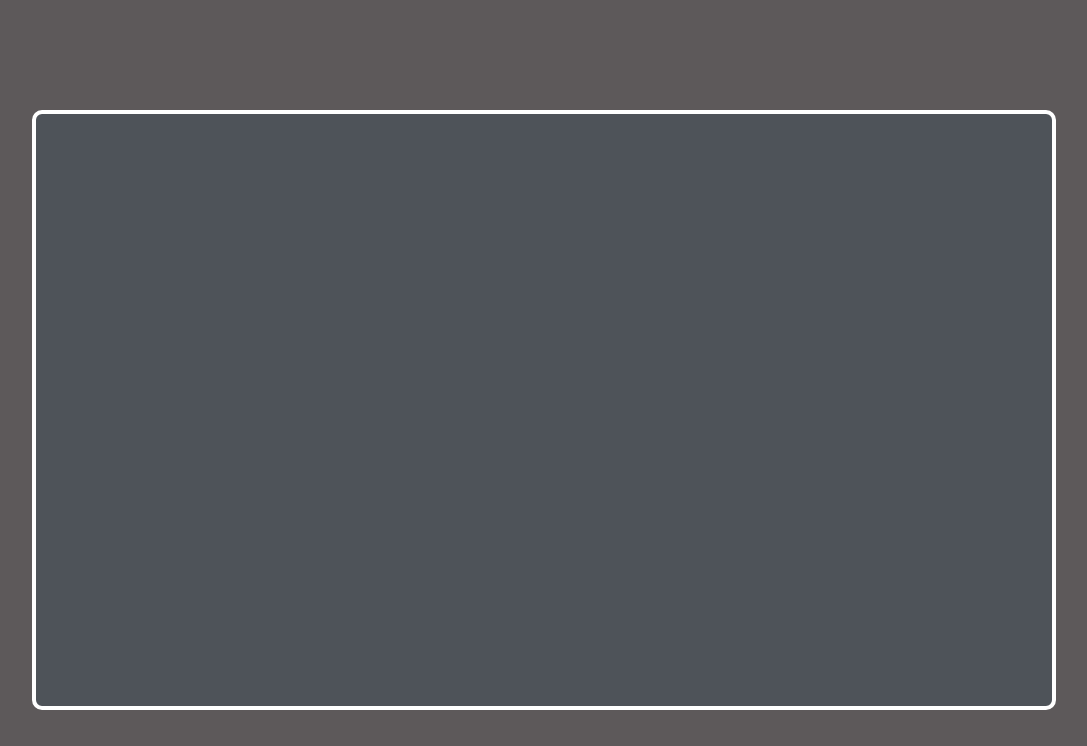
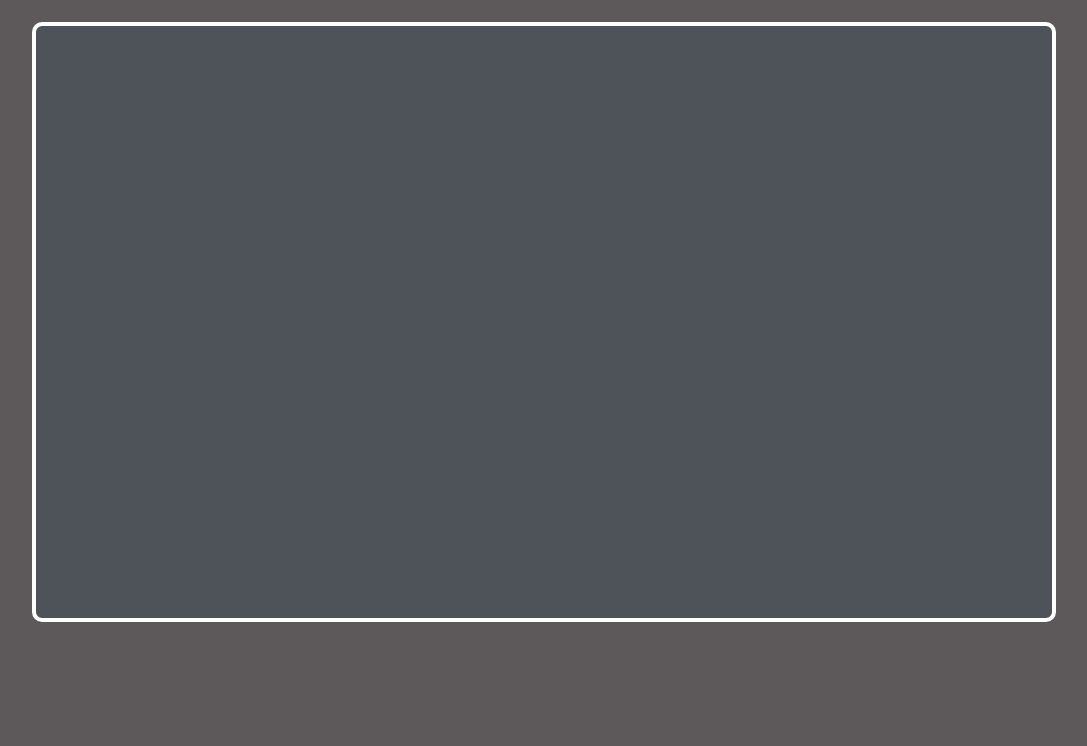
Before and after one commit to phoenix149/ECF_EXO4, a plain HTML site: page index.html in a window 1280 px wide. Shown: the part 186-932 px from the top of the page, without its empty margins (96-1183 px from the left). After the commit the page ends 844 px from the top, so only its background shows below. Drawn offline with nearby package versions, Linux system fonts and the light colour scheme.

Commit message:
Version 1.0.1

```diff
--- a/style/style.css
+++ b/style/style.css
@@ -30,7 +30,7 @@ main {
     width: 80vw;
     background-color: #4e5359;
     height: 75vh;
-    margin-top: 25vh;
+    margin-top: 14vh;
 }
 /* Je configure le style de mon titre */
 #title {
```
Also changed, not shown: Lien.txt.
